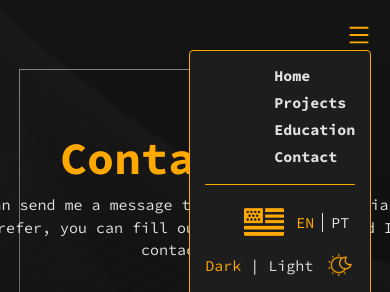
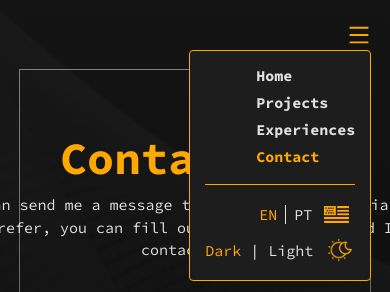
Before and after one commit to JhonatanGAlves/my-portifolio, a Next.js app: page /en/contact in a window 390 px wide. Both pictures are taken after a click on the icon 359 px from the left and 34 px from the top of the page. Shown: the top 292 px of the page. Built offline with nearby package versions, Linux system fonts and the light colour scheme.

Commit message:
i18n: 🈂️ Translating the HeaderMobile component

```diff
--- a/src/components/badge/Badge.tsx
+++ b/src/components/badge/Badge.tsx
@@ -3,6 +3,7 @@
 import { ReactNode, useContext, useState } from "react";
 import { PortfolioContext } from "@/context/PortfolioContext";
 import { css, styled } from "styled-components";
+import { convertMessageToEnglish, getActivePage } from "@/helper/helper";
 
 interface BadgeProps {
   message: string;
@@ -13,28 +14,10 @@ export function Badge({ message, children }: BadgeProps) {
   const [showBadgeMessage, setShowBadgeMessage] = useState("");
   const { theme, pathName } = useContext(PortfolioContext);
 
-  const convertedMessageToEnglish = convertToEnglish(message);
+  const convertedMessageToEnglish = convertMessageToEnglish(message);
 
-  const isActive =
-    pathName.toLowerCase().includes(convertedMessageToEnglish) ||
-    (pathName.toLowerCase() === `/${pathName.toLowerCase().split("/")[1]}` &&
-      convertedMessageToEnglish === "home");
+  const isActive = getActivePage(pathName, convertedMessageToEnglish);
   const isHover = showBadgeMessage === convertedMessageToEnglish;
-
-  function convertToEnglish(message: string): string {
-    switch (message) {
-      case "início":
-        return "home";
-      case "projetos":
-        return "projects";
-      case "experiências":
-        return "experiences";
-      case "contato":
-        return "contact";
-      default:
-        return message;
-    }
-  }
 
   return (
     <BadgeContainer>
--- a/src/components/header/mobile/HeaderMobile.tsx
+++ b/src/components/header/mobile/HeaderMobile.tsx
@@ -8,13 +8,26 @@ import { AiOutlineMenu } from "react-icons/ai";
 import SwitchLanguage from "@/components/switches/language/SwitchLanguage";
 import ThemeIcon from "@/components/theme-icon/ThemeIcon";
 import { ThemeTypes } from "@/types/types";
+import { I18nHeaderTypes } from "@/types/i18n";
+import {
+  convertMessageToEnglish,
+  getActivePage,
+  getPageNavOptions,
+} from "@/helper/helper";
 
 interface HeaderMobileProps {
   theme: ThemeTypes;
   setTheme: (value: SetStateAction<ThemeTypes>) => void;
+  pathName: string;
+  i18nHeader: I18nHeaderTypes;
 }
 
-export default function HeaderMobile({ theme, setTheme }: HeaderMobileProps) {
+export default function HeaderMobile({
+  theme,
+  setTheme,
+  pathName,
+  i18nHeader,
+}: HeaderMobileProps) {
   const [showDropdownMenu, setShowDropdownMenu] = useState(false);
 
   return (
@@ -25,27 +38,32 @@ export default function HeaderMobile({ theme, setTheme }: HeaderMobileProps) {
       />
       <DropdownMenu show={showDropdownMenu}>
         <ul>
-          <>
-            <Link href={"/"} onClick={() => setShowDropdownMenu(false)}>
-              <li>Home</li>
-            </Link>
-            <Link href={"/projects"} onClick={() => setShowDropdownMenu(false)}>
-              <li>Projects</li>
-            </Link>
-            <Link
-              href={"/education"}
-              onClick={() => setShowDropdownMenu(false)}
-            >
-              <li>Education</li>
-            </Link>
-            <Link href={"/contact"} onClick={() => setShowDropdownMenu(false)}>
-              <li>Contact</li>
-            </Link>
-          </>
+          {getPageNavOptions(pathName, i18nHeader).map((page) => {
+            const convertedPageNameToEnglish = convertMessageToEnglish(
+              page.pageName.toLowerCase()
+            );
+            const isActive = getActivePage(
+              pathName,
+              convertedPageNameToEnglish
+            );
+
+            return (
+              <Link
+                key={page.pageName}
+                href={page.href}
+                style={{
+                  color: isActive ? "var(--detail)" : "var(--gray-100)",
+                }}
+                onClick={() => setShowDropdownMenu(false)}
+              >
+                <li>{page.pageName}</li>
+              </Link>
+            );
+          })}
         </ul>
         <div className="divisor" />
         <LanguageAndTheme>
-          <SwitchLanguage theme={theme} />
+          <SwitchLanguage theme={theme} width={25} imagePosition="right" />
           <SwitchTheme isDarkTheme={theme === "dark"}>
             <div className="labels">
               <button className="dark-button" onClick={() => setTheme("dark")}>
--- a/src/components/switches/language/SwitchLanguage.tsx
+++ b/src/components/switches/language/SwitchLanguage.tsx
@@ -11,9 +11,15 @@ import { i18n } from "../../../../i18n.config";
 
 interface SwitchLanguageProps {
   theme: "dark" | "light";
+  width?: number;
+  imagePosition?: "left" | "right";
 }
 
-export default function SwitchLanguage({ theme }: SwitchLanguageProps) {
+export default function SwitchLanguage({
+  theme,
+  width = 40,
+  imagePosition = "left",
+}: SwitchLanguageProps) {
   const pathName = usePathname();
   const { flag } = useFlag(pathName, theme);
 
@@ -27,12 +33,14 @@ export default function SwitchLanguage({ theme }: SwitchLanguageProps) {
   return (
     flag && (
       <Languages>
-        <Image
-          src={flag}
-          alt="Image flag from language mode"
-          width={40}
-          height={40}
-        />
+        {imagePosition === "left" && (
+          <Image
+            src={flag}
+            alt="Image flag from language mode"
+            width={width}
+            height={width}
+          />
+        )}
         <div className="labels">
           {i18n.locales.map((locale) => (
             <Link
@@ -49,6 +57,14 @@ export default function SwitchLanguage({ theme }: SwitchLanguageProps) {
             </Link>
           ))}
         </div>
+        {imagePosition === "right" && (
+          <Image
+            src={flag}
+            alt="Image flag from language mode"
+            width={width}
+            height={width}
+          />
+        )}
       </Languages>
     )
   );
--- a/src/helper/helper.tsx
+++ b/src/helper/helper.tsx
@@ -41,3 +41,26 @@ export function getPageNavOptions(
 
   return pageNavOptions;
 }
+
+export function getActivePage(pathName: string, message: string) {
+  return (
+    pathName.toLowerCase().includes(message) ||
+    (pathName.toLowerCase() === `/${pathName.toLowerCase().split("/")[1]}` &&
+      message === "home")
+  );
+}
+
+export function convertMessageToEnglish(message: string): string {
+  switch (message) {
+    case "início":
+      return "home";
+    case "projetos":
+      return "projects";
+    case "experiências":
+      return "experiences";
+    case "contato":
+      return "contact";
+    default:
+      return message;
+  }
+}
```
